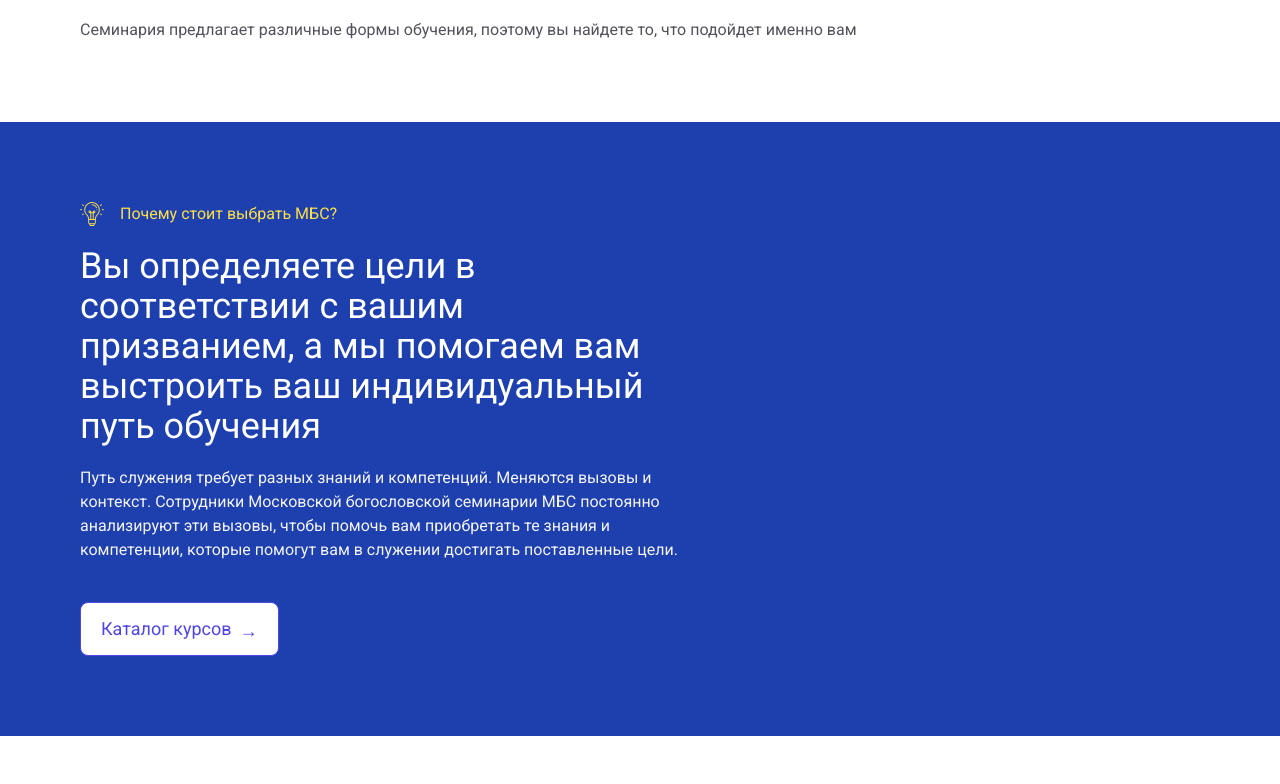
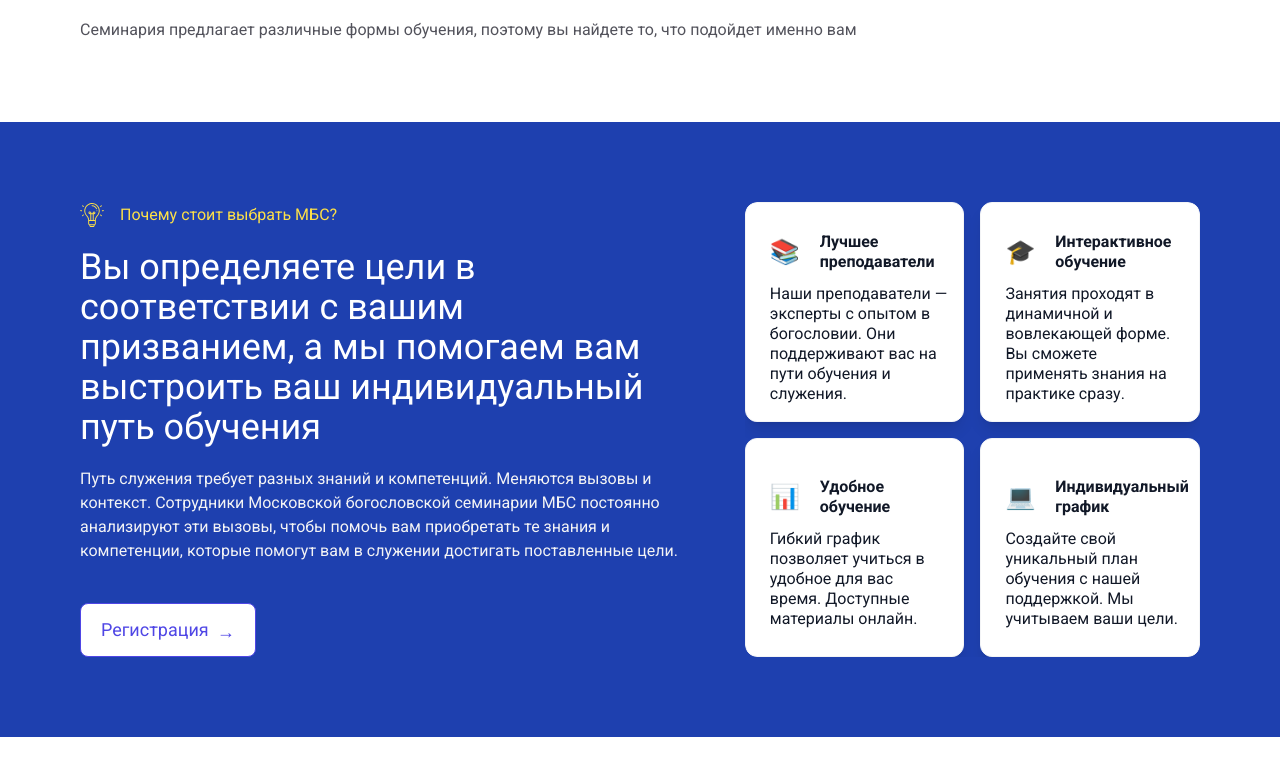
Before and after one commit to ValentinK2410/seminary, a React (Create React App) app: page / in a window 1280 px wide. Shown: the part 2576-3360 px from the top of the page. Built offline with nearby package versions, Linux system fonts and the light colour scheme.

Commit message:
add cards to whychooseus

```diff
--- a/src/features/whyChooseUs/WhyChooseUs.jsx
+++ b/src/features/whyChooseUs/WhyChooseUs.jsx
@@ -1,24 +1,26 @@
 import { LightBulbTopic } from '../../components/LightBulbTopic';
 import { SecondaryButton } from '../../componentLibrary/SecondaryButton'
+import { CardGrid } from './components/CardGrid';
 
 export const WhyChooseUs = () => {
   return (
-    <section className=' bg-blue-800  p-6 sm:p-20  flex flex-col gap-20'>
+    <section className=' bg-blue-800  p-6 sm:p-20 flex flex-col xl:flex-row gap-10 xl:items-center'>
       <div className='w-full max-w-7xl mx-auto'>
         <div className='space-y-5'>
           <LightBulbTopic topic='Почему стоит выбрать МБС?' textColor="text-yellow-300" />
 
-          <h3 className='text-2xl sm:text-4xl text-white max-w-[29ch]'>
+          <h3 className='text-2xl sm:text-4xl text-white md:max-w-[29ch]'>
           Вы определяете цели в соответствии с вашим призванием, а мы помогаем вам выстроить ваш индивидуальный путь обучения
           </h3>
-          <p className='text-zinc-100 max-w-[70ch]'>
+          <p className='text-zinc-100 md:max-w-[70ch]'>
             Путь служения требует разных знаний и компетенций. Меняются вызовы и контекст. Сотрудники Московской богословской семинарии МБС постоянно анализируют эти вызовы, чтобы помочь вам приобретать те знания и компетенции, которые помогут вам в служении достигать поставленные цели.
           </p>
         </div>
         <SecondaryButton className='mt-10'>
-          Каталог курсов  <span className="ml-2 mt-1 transition-colors duration-200">→</span>
+          Регистрация <span className="ml-2 mt-1 transition-colors duration-200">→</span>
         </SecondaryButton>
       </div>
+      <CardGrid />
     </section>
   )
 }
--- /dev/null
+++ b/src/features/whyChooseUs/components/CardGrid.jsx
@@ -0,0 +1,42 @@
+export const CardGrid = () => {
+const cards = [
+    {
+      title: 'Лучшее преподаватели',
+      icon: '📚',
+      description: 'Наши преподаватели — эксперты с опытом в богословии. Они поддерживают вас на пути обучения и служения.'
+    },
+    {
+      title: 'Интерактивное обучение',
+      icon: '🎓',
+      description: 'Занятия проходят в динамичной и вовлекающей форме. Вы сможете применять знания на практике сразу.'
+    },
+    {
+      title: 'Удобное обучение',
+      icon: '📊',
+      description: 'Гибкий график позволяет учиться в удобное для вас время. Доступные материалы онлайн. '
+    },
+    {
+      title: 'Индивидуальный график',
+      icon: '💻',
+      description: 'Создайте свой уникальный план обучения с нашей поддержкой. Мы учитываем ваши цели.'
+    },
+  ];
+
+
+  return (
+    <div className="w-fit h-fit rounded-xl grid xs:grid-cols-2 gap-4 xl:mx-auto max-w-3xl   overflow-auto">
+      {cards.map((card, index) => (
+        <div
+          key={index}
+          className="bg-white h-full max-w-[300px] xl:max-w-[400px] rounded-xl shadow-lg flex flex-col  justify-center p-4 pl-6  hover:bg-blue-200  transition-all duration-300  hover:shadow-xl border border-gray-100 aspect-square min-w-0 flex-shrink"
+        >
+          <article className="w-full flex gap-2 justify-start items-center">
+            <div className="text-2xl text-indigo-600">{card.icon}</div>
+            <h3 className="my-3 text-md font-semibold text-gray-900 px-3 leading-tight">{card.title}</h3>
+          </article>
+          <p className="text-left h-fit text-gray-900 leading-tight">{card.description}</p>
+        </div>
+      ))}
+    </div>
+  );
+};
```
Also changed, not shown: src/images/mainPerson.png (deleted), 1 other file (tests, documents, lock files or other folders).
